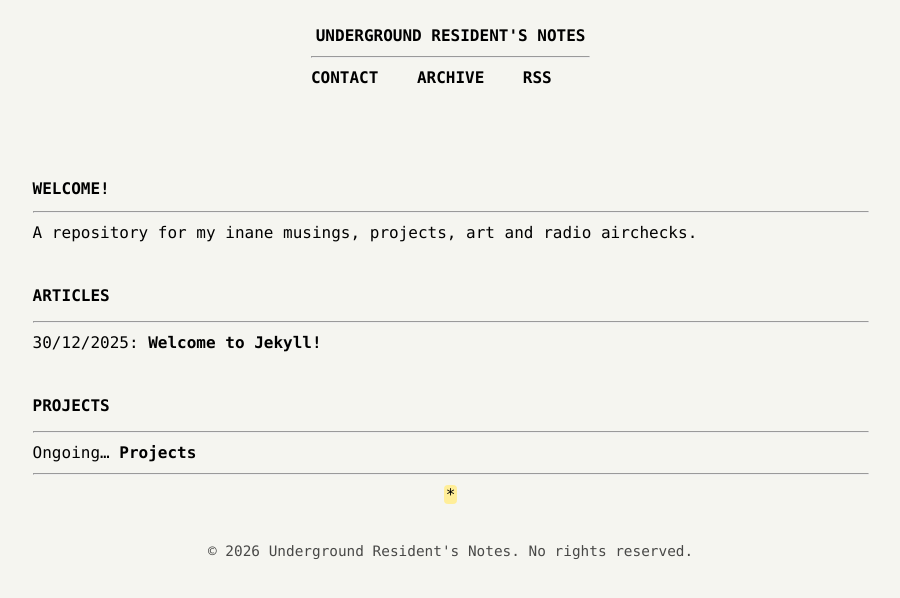
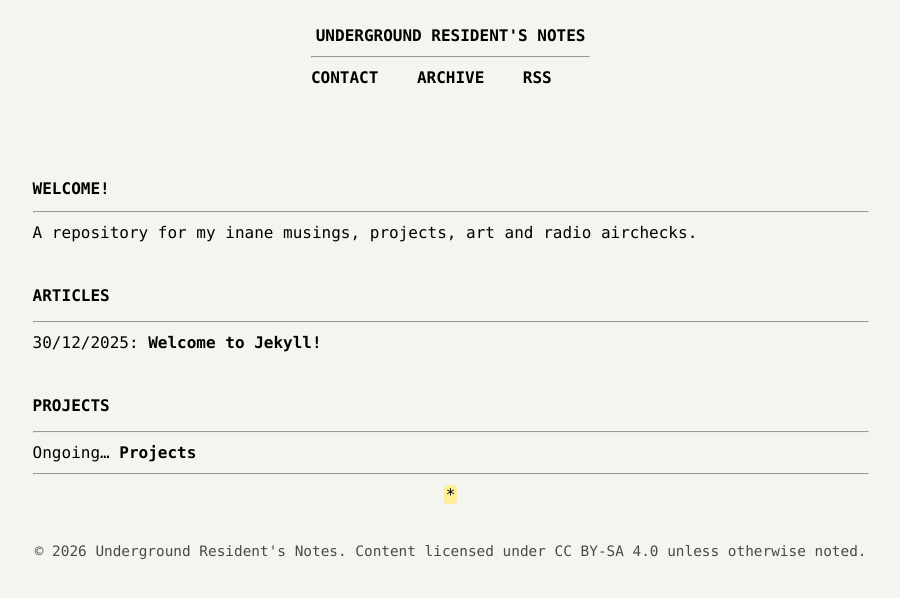
Before and after one commit to undergroundresident/undergroundresident.github.io, a Jekyll site: the page built from index.markdown, in a window 1280 px wide. Shown: the top 598 px of the page, without its empty margins (183-1083 px from the left). Built offline with Jekyll 4.4.1, drawn with Linux system fonts in a browser that asks for light colours.

Commit message:
more tweaking

```diff
--- a/_config.yml
+++ b/_config.yml
@@ -20,16 +20,18 @@
 
 title: Underground Resident's Notes
 email: undergroundresident@posteo.net
+author: Underground Resident
 description: >- # this means to ignore newlines until "baseurl:"
  A repository for my inane musings, projects, art and radio airchecks.
 baseurl: "" # the subpath of your site, e.g. /blog
-url: "https://undergroundresident.github.io" # the base hostname & protocol for your site, e.g. http://example.com
+url: "https://undergroundresident.org" # the base hostname & protocol for your site, e.g. http://example.com
 
 
 # Build settings
 plugins:
   - jekyll-feed
   - jekyll-seo-tag
+  - jekyll-sitemap
 
 # Exclude from processing.
 # The following items will not be processed, by default.
--- a/_includes/footer.html
+++ b/_includes/footer.html
@@ -1,3 +1,3 @@
 <footer class="footer">
-  © {{ site.time | date: "%Y" }} {{ site.author.name | default: site.title }}. No rights reserved.
+  © {{ site.time | date: "%Y" }} {{ site.author.name | default: site.title }}. Content licensed under CC BY-SA 4.0 unless otherwise noted.
 </footer>
```
